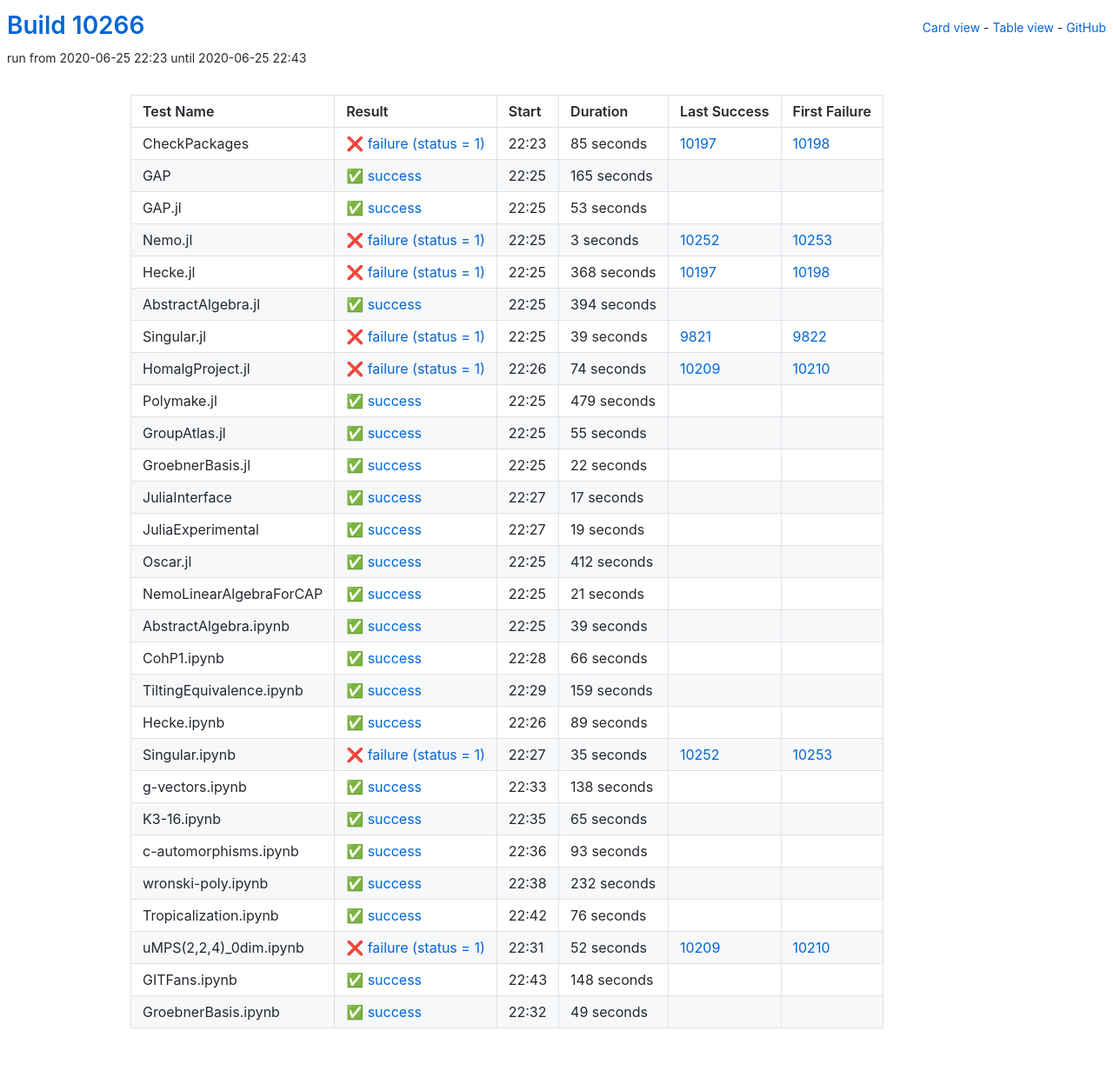
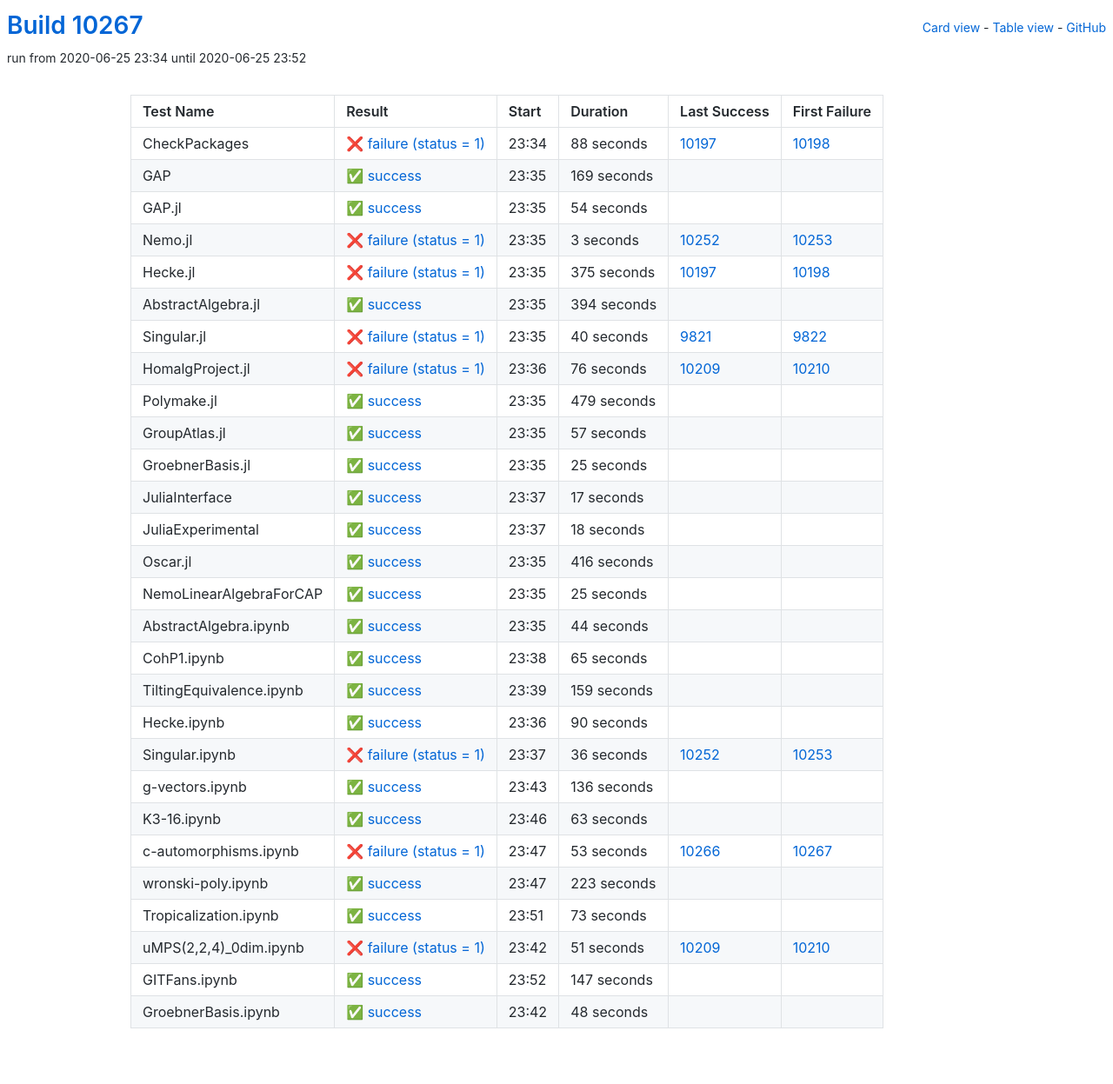
Before and after one commit to oscar-system/oscar-ci-status, a Jekyll site: the page built from table.html, in a window 1280 px wide. Shown: the whole page at 87% size. Built offline with Jekyll 4.4.1, drawn with Linux system fonts in a browser that asks for light colours.

Commit message:
Build #10267

```diff
--- a/_data/ci.yml
+++ b/_data/ci.yml
@@ -1,6 +1,6 @@
 ---
-build: 10266
-build_url: https://oscarci.mathematik.uni-kl.de/job/oscar/10266/
+build: 10267
+build_url: https://oscarci.mathematik.uni-kl.de/job/oscar/10267/
 job: oscar
 organization: oscar-system
 repo: oscar-ci-status
@@ -8,44 +8,44 @@
 tests:
 - name: CheckPackages
   id: checkpackages
-  log: https://oscarci.mathematik.uni-kl.de/job/oscar/10266/artifact/logs/build-10266/CheckPackages.log
-  start: 2020-06-25 22:23
+  log: https://oscarci.mathematik.uni-kl.de/job/oscar/10267/artifact/logs/build-10267/CheckPackages.log
+  start: 2020-06-25 23:34
   success: false
   exitcode: 1
   status: failure
-  duration: 85
+  duration: 88
   last_success: 10197
   last_success_url: https://oscarci.mathematik.uni-kl.de/job/oscar/10197/
   first_failure: 10198
   first_failure_url: https://oscarci.mathematik.uni-kl.de/job/oscar/10198/
 - name: GAP
   id: gap
-  log: https://oscarci.mathematik.uni-kl.de/job/oscar/10266/artifact/logs/build-10266/GAP.log
-  start: 2020-06-25 22:25
+  log: https://oscarci.mathematik.uni-kl.de/job/oscar/10267/artifact/logs/build-10267/GAP.log
+  start: 2020-06-25 23:35
   success: true
   exitcode: 0
   status: success
-  duration: 165
+  duration: 169
   last_success: false
   last_success_url:
   first_failure: false
   first_failure_url:
 - name: GAP.jl
   id: gap-jl
-  log: https://oscarci.mathematik.uni-kl.de/job/oscar/10266/artifact/logs/build-10266/GAP.jl.log
-  start: 2020-06-25 22:25
+  log: https://oscarci.mathematik.uni-kl.de/job/oscar/10267/artifact/logs/build-10267/GAP.jl.log
+  start: 2020-06-25 23:35
   success: true
   exitcode: 0
   status: success
-  duration: 53
+  duration: 54
   last_success: false
   last_success_url:
   first_failure: false
   first_failure_url:
 - name: Nemo.jl
   id: nemo-jl
-  log: https://oscarci.mathematik.uni-kl.de/job/oscar/10266/artifact/logs/build-10266/Nemo.jl.log
-  start: 2020-06-25 22:25
+  log: https://oscarci.mathematik.uni-kl.de/job/oscar/10267/artifact/logs/build-10267/Nemo.jl.log
+  start: 2020-06-25 23:35
   success: false
   exitcode: 1
   status: failure
@@ -56,20 +56,20 @@
   first_failure_url: https://oscarci.mathematik.uni-kl.de/job/oscar/10253/
 - name: Hecke.jl
   id: hecke-jl
-  log: https://oscarci.mathematik.uni-kl.de/job/oscar/10266/artifact/logs/build-10266/Hecke.jl.log
-  start: 2020-06-25 22:25
+  log: https://oscarci.mathematik.uni-kl.de/job/oscar/10267/artifact/logs/build-10267/Hecke.jl.log
+  start: 2020-06-25 23:35
   success: false
   exitcode: 1
   status: failure
-  duration: 368
+  duration: 375
   last_success: 10197
   last_success_url: https://oscarci.mathematik.uni-kl.de/job/oscar/10197/
   first_failure: 10198
   first_failure_url: https://oscarci.mathematik.uni-kl.de/job/oscar/10198/
 - name: AbstractAlgebra.jl
   id: abstractalgebra-jl
-  log: https://oscarci.mathematik.uni-kl.de/job/oscar/10266/artifact/logs/build-10266/AbstractAlgebra.jl.log
-  start: 2020-06-25 22:25
+  log: https://oscarci.mathematik.uni-kl.de/job/oscar/10267/artifact/logs/build-10267/AbstractAlgebra.jl.log
+  start: 2020-06-25 23:35
   success: true
   exitcode: 0
   status: success
@@ -80,32 +80,32 @@
   first_failure_url:
 - name: Singular.jl
   id: singular-jl
-  log: https://oscarci.mathematik.uni-kl.de/job/oscar/10266/artifact/logs/build-10266/Singular.jl.log
-  start: 2020-06-25 22:25
+  log: https://oscarci.mathematik.uni-kl.de/job/oscar/10267/artifact/logs/build-10267/Singular.jl.log
+  start: 2020-06-25 23:35
   success: false
   exitcode: 1
   status: failure
-  duration: 39
+  duration: 40
   last_success: 9821
   last_success_url: https://oscarci.mathematik.uni-kl.de/job/oscar/9821/
   first_failure: 9822
   first_failure_url: https://oscarci.mathematik.uni-kl.de/job/oscar/9822/
 - name: HomalgProject.jl
   id: homalgproject-jl
-  log: https://oscarci.mathematik.uni-kl.de/job/oscar/10266/artifact/logs/build-10266/HomalgProject.jl.log
-  start: 2020-06-25 22:26
+  log: https://oscarci.mathematik.uni-kl.de/job/oscar/10267/artifact/logs/build-10267/HomalgProject.jl.log
+  start: 2020-06-25 23:36
   success: false
   exitcode: 1
   status: failure
-  duration: 74
+  duration: 76
   last_success: 10209
   last_success_url: https://oscarci.mathematik.uni-kl.de/job/oscar/10209/
   first_failure: 10210
   first_failure_url: https://oscarci.mathematik.uni-kl.de/job/oscar/10210/
 - name: Polymake.jl
   id: polymake-jl
-  log: https://oscarci.mathematik.uni-kl.de/job/oscar/10266/artifact/logs/build-10266/Polymake.jl.log
-  start: 2020-06-25 22:25
+  log: https://oscarci.mathematik.uni-kl.de/job/oscar/10267/artifact/logs/build-10267/Polymake.jl.log
+  start: 2020-06-25 23:35
   success: true
   exitcode: 0
   status: success
@@ -116,32 +116,32 @@
   first_failure_url:
 - name: GroupAtlas.jl
   id: groupatlas-jl
-  log: https://oscarci.mathematik.uni-kl.de/job/oscar/10266/artifact/logs/build-10266/GroupAtlas.jl.log
-  start: 2020-06-25 22:25
+  log: https://oscarci.mathematik.uni-kl.de/job/oscar/10267/artifact/logs/build-10267/GroupAtlas.jl.log
+  start: 2020-06-25 23:35
   success: true
   exitcode: 0
   status: success
-  duration: 55
+  duration: 57
   last_success: false
   last_success_url:
   first_failure: false
   first_failure_url:
 - name: GroebnerBasis.jl
   id: groebnerbasis-jl
-  log: https://oscarci.mathematik.uni-kl.de/job/oscar/10266/artifact/logs/build-10266/GroebnerBasis.jl.log
-  start: 2020-06-25 22:25
+  log: https://oscarci.mathematik.uni-kl.de/job/oscar/10267/artifact/logs/build-10267/GroebnerBasis.jl.log
+  start: 2020-06-25 23:35
   success: true
   exitcode: 0
   status: success
-  duration: 22
+  duration: 25
   last_success: false
   last_success_url:
   first_failure: false
   first_failure_url:
 - name: JuliaInterface
   id: juliainterface
-  log: https://oscarci.mathematik.uni-kl.de/job/oscar/10266/artifact/logs/build-10266/JuliaInterface.log
-  start: 2020-06-25 22:27
+  log: https://oscarci.mathematik.uni-kl.de/job/oscar/10267/artifact/logs/build-10267/JuliaInterface.log
+  start: 2020-06-25 23:37
   success: true
   exitcode: 0
   status: success
@@ -152,68 +152,68 @@
   first_failure_url:
 - name: JuliaExperimental
   id: juliaexperimental
-  log: https://oscarci.mathematik.uni-kl.de/job/oscar/10266/artifact/logs/build-10266/JuliaExperimental.log
-  start: 2020-06-25 22:27
+  log: https://oscarci.mathematik.uni-kl.de/job/oscar/10267/artifact/logs/build-10267/JuliaExperimental.log
+  start: 2020-06-25 23:37
   success: true
   exitcode: 0
   status: success
-  duration: 19
+  duration: 18
   last_success: false
   last_success_url:
   first_failure: false
   first_failure_url:
 - name: Oscar.jl
   id: oscar-jl
-  log: https://oscarci.mathematik.uni-kl.de/job/oscar/10266/artifact/logs/build-10266/Oscar.jl.log
-  start: 2020-06-25 22:25
+  log: https://oscarci.mathematik.uni-kl.de/job/oscar/10267/artifact/logs/build-10267/Oscar.jl.log
+  start: 2020-06-25 23:35
   success: true
   exitcode: 0
   status: success
-  duration: 412
+  duration: 416
   last_success: false
   last_success_url:
   first_failure: false
   first_failure_url:
 - name: NemoLinearAlgebraForCAP
   id: nemolinearalgebraforcap
-  log: https://oscarci.mathematik.uni-kl.de/job/oscar/10266/artifact/logs/build-10266/NemoLinearAlgebraForCAP.log
-  start: 2020-06-25 22:25
+  log: https://oscarci.mathematik.uni-kl.de/job/oscar/10267/artifact/logs/build-10267/NemoLinearAlgebraForCAP.log
+  start: 2020-06-25 23:35
   success: true
   exitcode: 0
   status: success
-  duration: 21
+  duration: 25
   last_success: false
   last_success_url:
   first_failure: false
   first_failure_url:
 - name: AbstractAlgebra.ipynb
   id: abstractalgebra-ipynb
-  log: https://oscarci.mathematik.uni-kl.de/job/oscar/10266/artifact/logs/build-10266/AbstractAlgebra.ipynb.log
-  start: 2020-06-25 22:25
+  log: https://oscarci.mathematik.uni-kl.de/job/oscar/10267/artifact/logs/build-10267/AbstractAlgebra.ipynb.log
+  start: 2020-06-25 23:35
   success: true
   exitcode: 0
   status: success
-  duration: 39
+  duration: 44
   last_success: false
   last_success_url:
   first_failure: false
   first_failure_url:
 - name: CohP1.ipynb
   id: cohp1-ipynb
-  log: https://oscarci.mathematik.uni-kl.de/job/oscar/10266/artifact/logs/build-10266/CohP1.ipynb.log
-  start: 2020-06-25 22:28
+  log: https://oscarci.mathematik.uni-kl.de/job/oscar/10267/artifact/logs/build-10267/CohP1.ipynb.log
+  start: 2020-06-25 23:38
   success: true
   exitcode: 0
   status: success
-  duration: 66
+  duration: 65
   last_success: false
   last_success_url:
   first_failure: false
   first_failure_url:
 - name: TiltingEquivalence.ipynb
   id: tiltingequivalence-ipynb
-  log: https://oscarci.mathematik.uni-kl.de/job/oscar/10266/artifact/logs/build-10266/TiltingEquivalence.ipynb.log
-  start: 2020-06-25 22:29
+  log: https://oscarci.mathematik.uni-kl.de/job/oscar/10267/artifact/logs/build-10267/TiltingEquivalence.ipynb.log
+  start: 2020-06-25 23:39
   success: true
   exitcode: 0
   status: success
@@ -224,120 +224,120 @@
   first_failure_url:
 - name: Hecke.ipynb
   id: hecke-ipynb
-  log: https://oscarci.mathematik.uni-kl.de/job/oscar/10266/artifact/logs/build-10266/Hecke.ipynb.log
-  start: 2020-06-25 22:26
+  log: https://oscarci.mathematik.uni-kl.de/job/oscar/10267/artifact/logs/build-10267/Hecke.ipynb.log
+  start: 2020-06-25 23:36
   success: true
   exitcode: 0
   status: success
-  duration: 89
+  duration: 90
   last_success: false
   last_success_url:
   first_failure: false
   first_failure_url:
 - name: Singular.ipynb
   id: singular-ipynb
-  log: https://oscarci.mathematik.uni-kl.de/job/oscar/10266/artifact/logs/build-10266/Singular.ipynb.log
-  start: 2020-06-25 22:27
+  log: https://oscarci.mathematik.uni-kl.de/job/oscar/10267/artifact/logs/build-10267/Singular.ipynb.log
+  start: 2020-06-25 23:37
   success: false
   exitcode: 1
   status: failure
-  duration: 35
+  duration: 36
   last_success: 10252
   last_success_url: https://oscarci.mathematik.uni-kl.de/job/oscar/10252/
   first_failure: 10253
   first_failure_url: https://oscarci.mathematik.uni-kl.de/job/oscar/10253/
 - name: g-vectors.ipynb
   id: g-vectors-ipynb
-  log: https://oscarci.mathematik.uni-kl.de/job/oscar/10266/artifact/logs/build-10266/g-vectors.ipynb.log
-  start: 2020-06-25 22:33
+  log: https://oscarci.mathematik.uni-kl.de/job/oscar/10267/artifact/logs/build-10267/g-vectors.ipynb.log
+  start: 2020-06-25 23:43
   success: true
   exitcode: 0
   status: success
-  duration: 138
+  duration: 136
   last_success: false
   last_success_url:
   first_failure: false
   first_failure_url:
 - name: K3-16.ipynb
   id: k3-16-ipynb
-  log: https://oscarci.mathematik.uni-kl.de/job/oscar/10266/artifact/logs/build-10266/K3-16.ipynb.log
-  start: 2020-06-25 22:35
+  log: https://oscarci.mathematik.uni-kl.de/job/oscar/10267/artifact/logs/build-10267/K3-16.ipynb.log
+  start: 2020-06-25 23:46
   success: true
   exitcode: 0
   status: success
-  duration: 65
+  duration: 63
   last_success: false
   last_success_url:
   first_failure: false
   first_failure_url:
 - name: c-automorphisms.ipynb
   id: c-automorphisms-ipynb
-  log: https://oscarci.mathematik.uni-kl.de/job/oscar/10266/artifact/logs/build-10266/c-automorphisms.ipynb.log
-  start: 2020-06-25 22:36
+  log: https://oscarci.mathematik.uni-kl.de/job/oscar/10267/artifact/logs/build-10267/c-automorphisms.ipynb.log
+  start: 2020-06-25 23:47
+  success: false
+  exitcode: 1
+  status: failure
+  duration: 53
+  last_success: 10266
+  last_success_url: https://oscarci.mathematik.uni-kl.de/job/oscar/10266/
+  first_failure: 10267
+  first_failure_url: https://oscarci.mathematik.uni-kl.de/job/oscar/10267/
+- name: wronski-poly.ipynb
+  id: wronski-poly-ipynb
+  log: https://oscarci.mathematik.uni-kl.de/job/oscar/10267/artifact/logs/build-10267/wronski-poly.ipynb.log
+  start: 2020-06-25 23:47
   success: true
   exitcode: 0
   status: success
-  duration: 93
-  last_success: false
-  last_success_url:
-  first_failure: false
-  first_failure_url:
-- name: wronski-poly.ipynb
-  id: wronski-poly-ipynb
-  log: https://oscarci.mathematik.uni-kl.de/job/oscar/10266/artifact/logs/build-10266/wronski-poly.ipynb.log
-  start: 2020-06-25 22:38
-  success: true
-  exitcode: 0
-  status: success
-  duration: 232
+  duration: 223
   last_success: false
   last_success_url:
   first_failure: false
   first_failure_url:
 - name: Tropicalization.ipynb
   id: tropicalization-ipynb
-  log: https://oscarci.mathematik.uni-kl.de/job/oscar/10266/artifact/logs/build-10266/Tropicalization.ipynb.log
-  start: 2020-06-25 22:42
+  log: https://oscarci.mathematik.uni-kl.de/job/oscar/10267/artifact/logs/build-10267/Tropicalization.ipynb.log
+  start: 2020-06-25 23:51
   success: true
   exitcode: 0
   status: success
-  duration: 76
+  duration: 73
   last_success: false
   last_success_url:
   first_failure: false
   first_failure_url:
 - name: uMPS(2,2,4)_0dim.ipynb
   id: umps-2-2-4-0dim-ipynb
-  log: https://oscarci.mathematik.uni-kl.de/job/oscar/10266/artifact/logs/build-10266/uMPS-2-2-4-_0dim.ipynb.log
-  start: 2020-06-25 22:31
+  log: https://oscarci.mathematik.uni-kl.de/job/oscar/10267/artifact/logs/build-10267/uMPS-2-2-4-_0dim.ipynb.log
+  start: 2020-06-25 23:42
   success: false
   exitcode: 1
   status: failure
-  duration: 52
+  duration: 51
   last_success: 10209
   last_success_url: https://oscarci.mathematik.uni-kl.de/job/oscar/10209/
   first_failure: 10210
   first_failure_url: https://oscarci.mathematik.uni-kl.de/job/oscar/10210/
 - name: GITFans.ipynb
   id: gitfans-ipynb
-  log: https://oscarci.mathematik.uni-kl.de/job/oscar/10266/artifact/logs/build-10266/GITFans.ipynb.log
-  start: 2020-06-25 22:43
+  log: https://oscarci.mathematik.uni-kl.de/job/oscar/10267/artifact/logs/build-10267/GITFans.ipynb.log
+  start: 2020-06-25 23:52
   success: true
   exitcode: 0
   status: success
-  duration: 148
+  duration: 147
   last_success: false
   last_success_url:
   first_failure: false
   first_failure_url:
 - name: GroebnerBasis.ipynb
   id: groebnerbasis-ipynb
-  log: https://oscarci.mathematik.uni-kl.de/job/oscar/10266/artifact/logs/build-10266/GroebnerBasis.ipynb.log
-  start: 2020-06-25 22:32
+  log: https://oscarci.mathematik.uni-kl.de/job/oscar/10267/artifact/logs/build-10267/GroebnerBasis.ipynb.log
+  start: 2020-06-25 23:42
   success: true
   exitcode: 0
   status: success
-  duration: 49
+  duration: 48
   last_success: false
   last_success_url:
   first_failure: false
```
Also changed, not shown: README.md.
